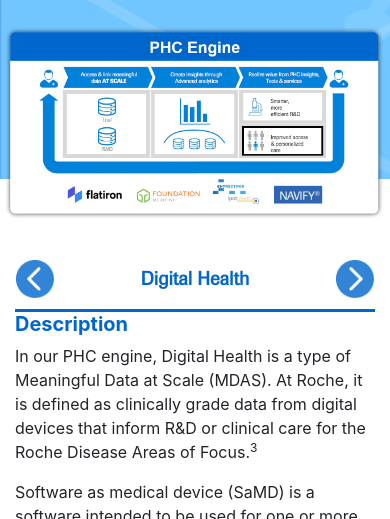
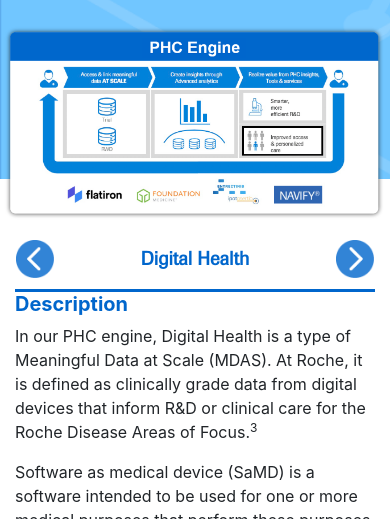
Before and after one commit to higherstar/personal_health_care, a PHP site: page /pages/care/digital-health.html in a window 390 px wide. Shown: the part 2081-2600 px from the top of the page. Run offline with PHP 8.4, Linux system fonts and the light colour scheme.

Commit message:
fixed mobile design for detail pages

```diff
--- a/css/main.css
+++ b/css/main.css
@@ -401,7 +401,7 @@ hr {
   .details-container {
     width: 100% !important;
     height: auto !important;
-    padding: 80px 0 20px 0 !important;
+    padding: 60px 0 20px 0 !important;
     border-radius: 0 !important;
     box-shadow: none !important;
     overflow: hidden !important;
```
